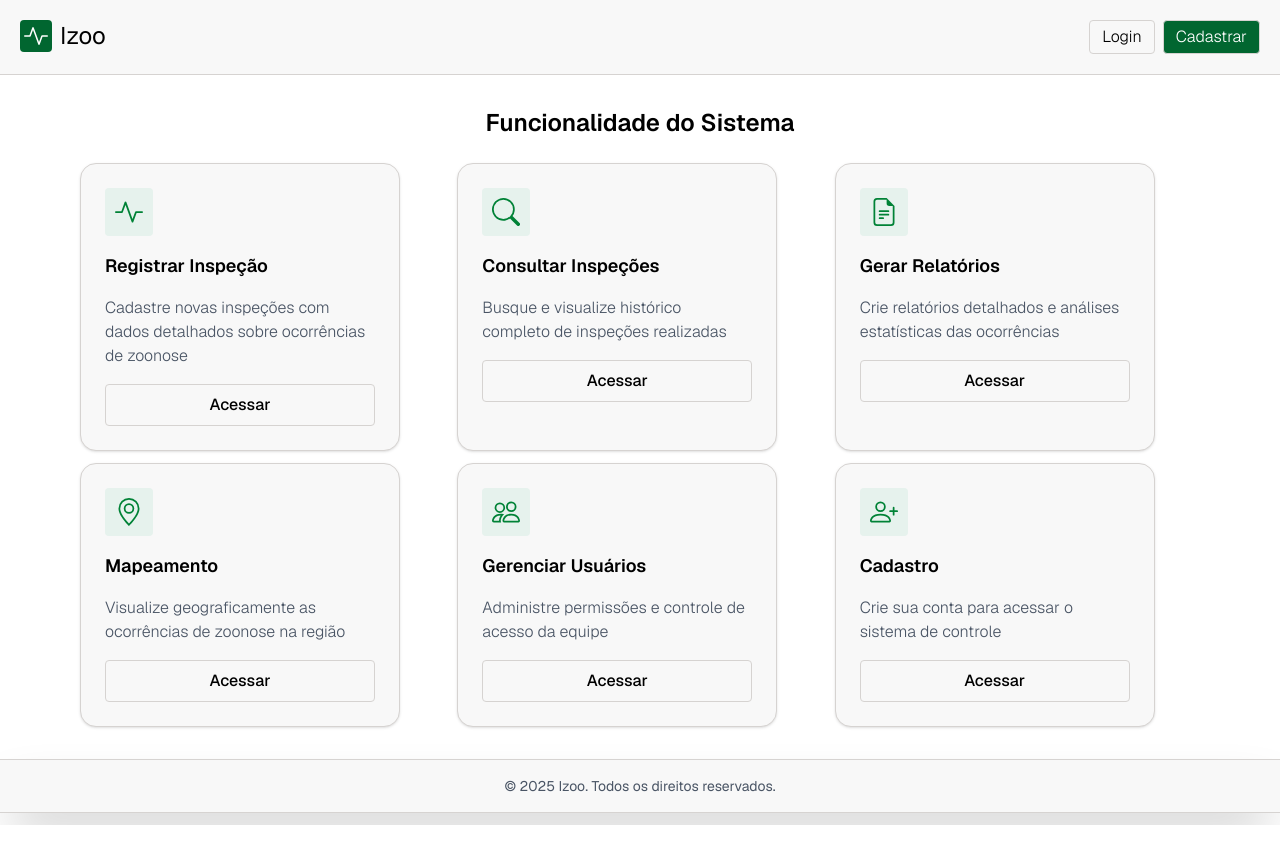
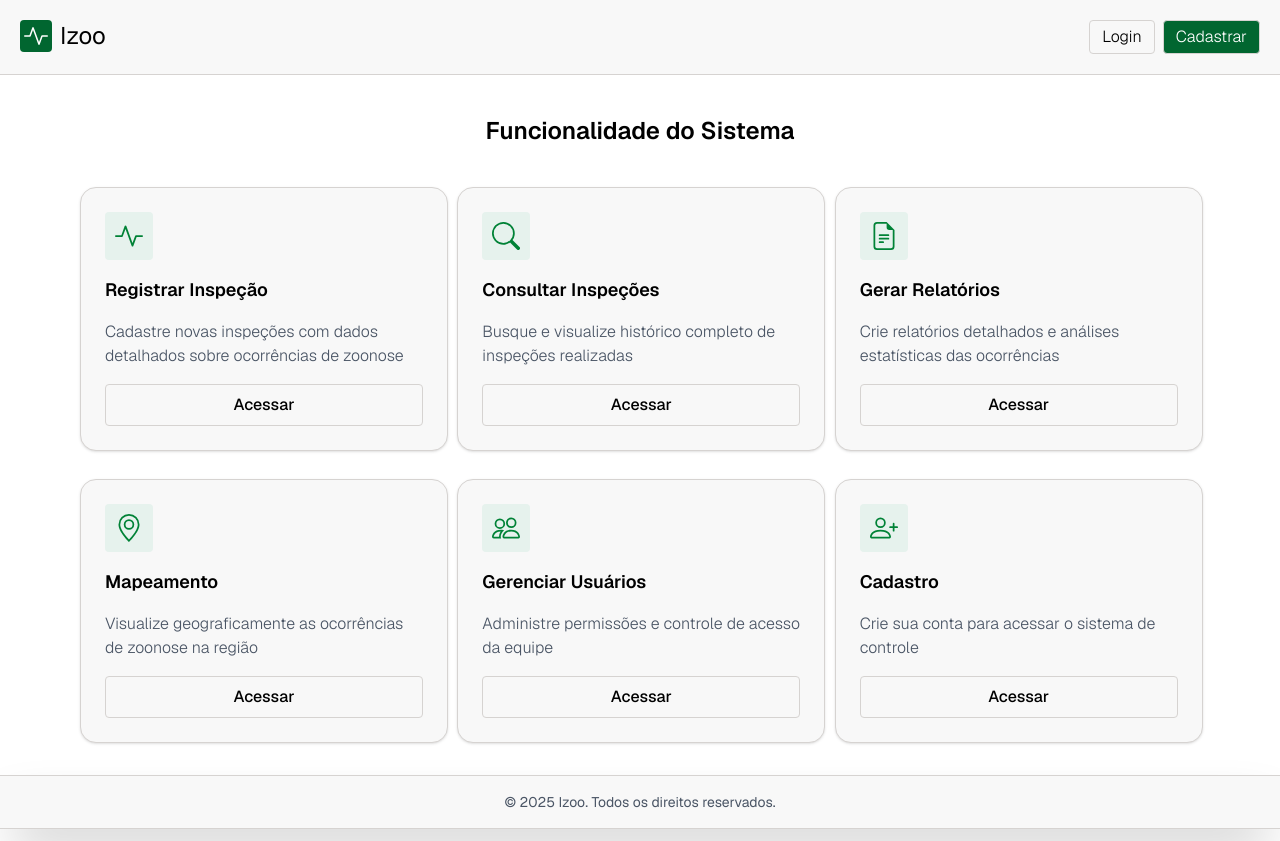
Before and after one commit to Dev-Diogelucasc/IFTM_iZoo_PIE4-frontend, a React (Vite) app: page / in a window 1280 px wide. Built offline with nearby package versions, Linux system fonts and the light colour scheme.

Commit message:
feat: update home

```diff
--- a/src/components/FeatureCard/FeatureCard.jsx
+++ b/src/components/FeatureCard/FeatureCard.jsx
@@ -5,7 +5,7 @@ const FeatureCard = ({
   buttonLabel,
   onButtonClick,
 }) => (
-  <div className="bg-[#F8F8F8] w-full sm:w-80 border border-stone-300 shadow rounded-2xl p-6 flex flex-col gap-4">
+  <div className="bg-[#F8F8F8] w-full sm:w-80 md:w-92 border border-stone-300 shadow rounded-2xl p-6 flex flex-col mt-4 gap-4">
     <div className="w-12 h-12 flex items-center justify-center bg-[#E6F2ED] rounded">
       {icon}
     </div>
--- a/src/pages/home/Home.jsx
+++ b/src/pages/home/Home.jsx
@@ -17,11 +17,12 @@ const Home = () => {
   const navigate = useNavigate();
 
   return (
-    <section className="mt-8 flex flex-col items-center">
+    <section className="mt-10 flex flex-col items-center">
       <span className="text-2xl font-semibold mb-6">
         Funcionalidade do Sistema
       </span>
-      <div className="grid grid-cols-1 sm:grid-cols-2 md:grid-cols-3 gap-3 w-full max-w-6xl px-4">
+      <div className="w-full flex justify-center">
+        <div className="grid grid-cols-1 sm:grid-cols-2 md:grid-cols-2 xl:grid-cols-3 gap-3 max-w-6xl px-4 justify-center">
           <FeatureCard
             icon={<BsActivity size={28} className="text-green-700" />}
             title="Registrar Inspeção"
@@ -55,7 +56,7 @@ const Home = () => {
             title="Gerenciar Usuários"
             description="Administre permissões e controle de acesso da equipe"
             buttonLabel="Acessar"
-          onButtonClick={() => navigate("/usuarios") }
+            onButtonClick={() => navigate("/usuarios")}
           />
           <FeatureCard
             icon={<BsPersonPlus size={28} className="text-green-700" />}
@@ -65,6 +66,7 @@ const Home = () => {
             onButtonClick={() => navigate("/cadastro")}
           />
         </div>
+      </div>
     </section>
   );
 };
```
Lines whose indentation alone changed are shown as unchanged.
